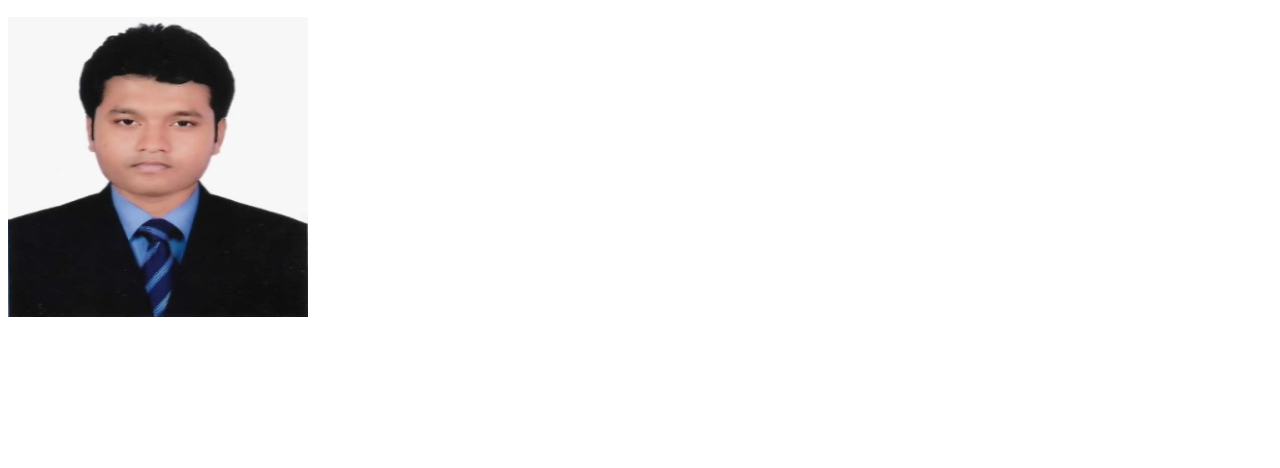
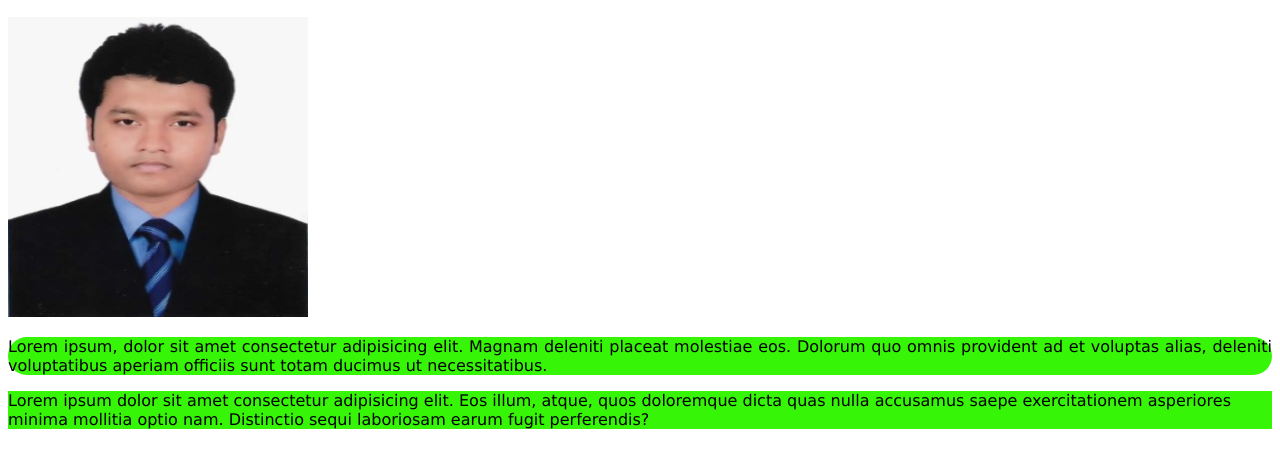
Before and after one commit to webdev-kst/reposit_test_third, a plain HTML site: page index.html in a window 1280 px wide. Shown: the part 110-578 px from the top of the page. Drawn offline with Linux system fonts and the light colour scheme.

Commit message:
css added

```diff
--- a/index.html
+++ b/index.html
@@ -5,10 +5,30 @@
     <meta http-equiv="X-UA-Compatible" content="IE=edge">
     <meta name="viewport" content="width=device-width, initial-scale=1.0">
     <title>Third repo test</title>
+    <style>
+        p{
+            background-color: rgb(54, 245, 7);
+            background-size: 50%;
+            font-style: normal;
+            font-family: 'Lucida Sans', 'Lucida Sans Regular', 'Lucida Grande', 'Lucida Sans Unicode', Genev, Verdana, sans-serif;
+
+        }
+        #para   {
+            border: blue;
+            border-color: blue;
+            border-radius: 25px;
+            border-width: 200px;
+            text-align: justify;
+        }
+    </style>
 </head>
 <body>
     <h1>i wanna be a web devloper  </h1>
     <h2>i'm trying my best to do.</h2>
     <img src="Photo.jpg" alt="">
+    <div>
+    <p id="para">Lorem ipsum, dolor sit amet consectetur adipisicing elit. Magnam deleniti placeat molestiae eos. Dolorum quo omnis provident ad et voluptas alias, deleniti voluptatibus aperiam officiis sunt totam ducimus ut necessitatibus.</p>
+    <p>Lorem ipsum dolor sit amet consectetur adipisicing elit. Eos illum, atque, quos doloremque dicta quas nulla accusamus saepe exercitationem asperiores minima mollitia optio nam. Distinctio sequi laboriosam earum fugit perferendis?</p> </div>
+
 </body>
 </html>
```
